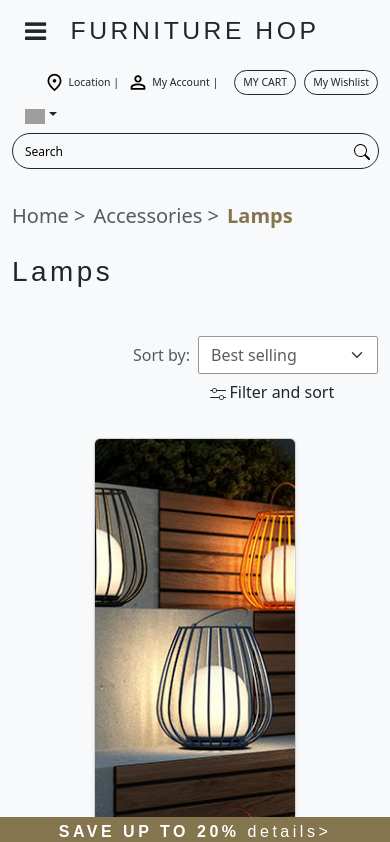
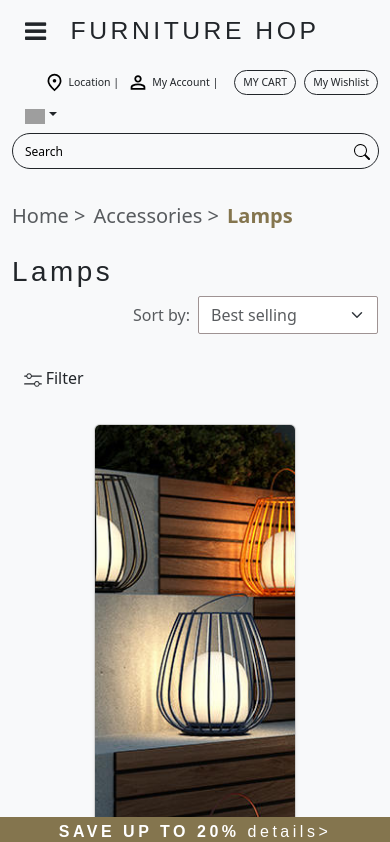
Before and after one commit to zsn23/Furniture_Store, a React (Vite) app: page /accessories/lamps in a window 390 px wide. Shown: the top 842 px of the page. Built offline with nearby package versions, Linux system fonts and the light colour scheme; grey boxes are pictures that could not be loaded.

Commit message:
new changes lamp

```diff
--- a/src/App.css
+++ b/src/App.css
@@ -1115,27 +1115,27 @@ input.searchInput {
 /*-------------------Mega Menu Lamp ends-----------------------*/
 
 /*Card Filter*/
-@media (max-width: 750px) {
-  .filter_btn {
-    display: block; /* Show the button on smaller screens */
+/* @media (min-width : '993px') {
+.filterSetting{
+margin-right: -30% !important;
+}
+} */
+ .svgHandle{
+  margin-bottom: -63% !important;
+ }
+ .customHeight {
+  height: 13%;
+}
+
+/* Style for screens between 320px and 780px */
+@media (max-width: 1440px) and (min-width: 320px) {
+  .customHeight {
+    height: 17.9%;
   }
 }
-@media (max-width: 761px) {
-  .availability-filter,
-  .price-filter,
-  .sort-by-filter {
-    display: none !important;
-  }
-}
-
-@media (min-width: 761px) {
-  .filter_btn {
-    display: none !important; /* Hide the button on larger screens */
-  }
-}
-
 .filter_btn {
   border: none !important;
+  font-weight:400 !important
 }
 .offcanvas-header h5 {
   margin: 0;
@@ -1341,15 +1341,3 @@ input.searchInput {
 .removeAll:hover {
   text-decoration: underline;
 }
-@media (max-width: 523px) {
-  .filter_btn {
-    width: auto;
-    white-space: nowrap;
-
-  }
-
-  .underline_Availabilty {
-    font-size: 14px;
-    padding: 0 5px;
-  }
-}
--- a/src/Components/Accessories/Lamps.jsx
+++ b/src/Components/Accessories/Lamps.jsx
@@ -115,15 +115,15 @@ const Lamps = () => {
         </Link>
       </p>
       <h1 className="fontStyling mt-4">Lamps</h1>
-      <div className="d-flex align-items-center justify-content-between mt-5 flex-wrap" style={{ position: 'relative', overflow: 'hidden' }}>
-      <div className="d-flex align-items-center mb-2">
+      {/* <div className="d-flex align-items-center justify-content-between mt-5 flex-wrap" style={{ position: 'relative', overflow: 'hidden' }}> */}
+      {/* <div className="d-flex align-items-center mb-2">
   <p className="m-0 p-0 text-muted me-2 sort-by-filter">Filter: </p>
   <p
     className="m-0 p-0 underline_Availabilty text-muted me-3 availability-filter"
     onClick={toggleFilterCard}
     style={{ cursor: "pointer" }}
   >
-    Availability <i className="bi bi-caret-down-fill caret"></i>
+    Availability {" "}<i className="bi bi-caret-down-fill caret"></i>
   </p>
   <p
     className="m-0 p-0 underline_Availabilty text-muted price-filter"
@@ -132,10 +132,10 @@ const Lamps = () => {
   >
     Price <i className="bi bi-caret-down-fill caret"></i>
   </p>
-</div>
+</div> */}
 
 
-<div className="d-flex align-items-center sort-by-filter">
+<div className="d-flex align-items-center justify-content-end sort-by-filter">
   <p className="p-0 m-0 text-muted me-2">Sort by:</p>
   <select
     className="form-select custom_input text-muted"
@@ -161,15 +161,16 @@ const Lamps = () => {
   </select>
 </div>
 
-      </div>
-      {showFilter && (
+      {/* </div> */}
+      {/* {showFilter && (
                   <div
                     ref={filterRef}
                     className="card mt-3 border-black"
                     style={{ width: "300px" }}
+
                   >
-                    <div className="card-body p-3">
-                      <div className="d-flex justify-content-between align-items-center">
+                    <div className="card-body p-3  ">
+                      <div className="d-flex justify-content-between align-items-center ">
                         <p className="card-title m-0 text-muted">
                           {selectedCount} selected
                         </p>
@@ -265,40 +266,40 @@ const Lamps = () => {
                       </div>
                     </div>
                   </div>
-                )}
+                )} */}
 
       <div className="row filter_row">
-        <div className="col-6 filter_col">
+        <div className="col-12 filter_col">
           <button
-            className="btn filter_btn  "
+            className="btn filter_btn svgsetting "
             type="button"
             data-bs-toggle="offcanvas"
             data-bs-target="#offcanvasRight"
             aria-controls="offcanvasRight"
           >
+
             <svg
-              className="mx-5 mt-0"
+              className="svgHandle"
               xmlns="http://www.w3.org/2000/svg"
-              viewBox="0 0 20 20"
+              viewBox="19 01 39 18"
               fill="none"
-              style={{ width: "100%", height: "20px", outlineColor: "#FFFFFF" }}
+              style={{ width: "100%", height: "20px", outlineColor: "#FFFFFF"}}
             >
               <path
                 fillRule="evenodd"
                 d="M4.833 6.5a1.667 1.667 0 1 1 3.334 0 1.667 1.667 0 0 1-3.334 0ZM4.05 7H2.5a.5.5 0 0 1 0-1h1.55a2.5 2.5 0 0 1 4.9 0h8.55a.5.5 0 0 1 0 1H8.95a2.5 2.5 0 0 1-4.9 0Zm11.117 6.5a1.667 1.667 0 1 0-3.334 0 1.667 1.667 0 0 0 3.334 0ZM13.5 11a2.5 2.5 0 0 1 2.45 2h1.55a.5.5 0 0 1 0 1h-1.55a2.5 2.5 0 0 1-4.9 0H2.5a.5.5 0 0 1 0-1h8.55a2.5 2.5 0 0 1 2.45-2Z"
                 fill="currentColor"
+
               />
             </svg>
+            <span
+            className="btn filter_btn underline_Availabilty m-0 p-0 "
+
+          >
+            Filter
+          </span>
           </button>
-          <span
-            className="btn filter_btn underline_Availabilty m-0 p-0"
-            type="button"
-            data-bs-toggle="offcanvas"
-            data-bs-target="#offcanvasRight"
-            aria-controls="offcanvasRight"
-          >
-            Filter and sort
-          </span>
+
 
           {/* Filter offcanvas */}
           <div
@@ -310,8 +311,8 @@ const Lamps = () => {
           >
             {/* Filter heading */}
             <div
-              className="offcanvas-header p-0 pb-2 border-bottom"
-              style={{ height: "16%" }}
+              className="offcanvas-header p-0 pb-2 border-bottom customHeight"
+
             >
               <div>
                 <h5
@@ -498,7 +499,7 @@ const Lamps = () => {
                     </option>
                   </select>
                 </a>
-              </div> */}
+              </div>  */}
             </div>
 
             {/* Filter footer */}
```
